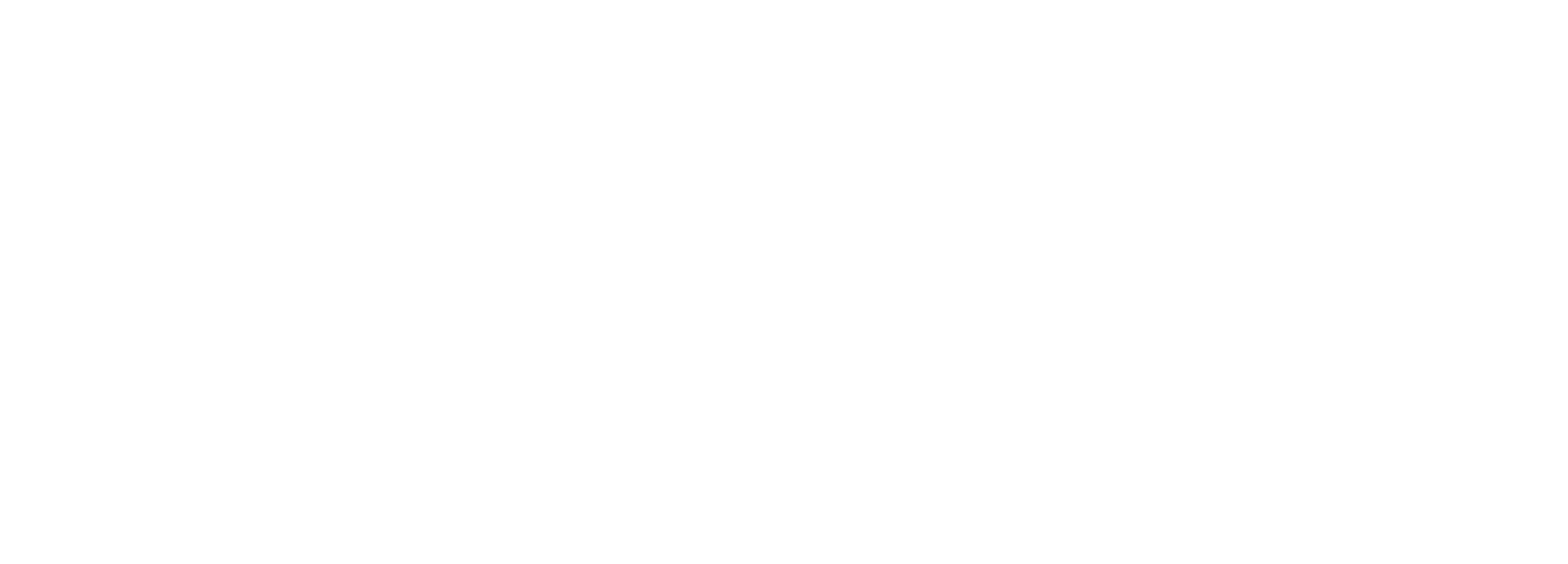
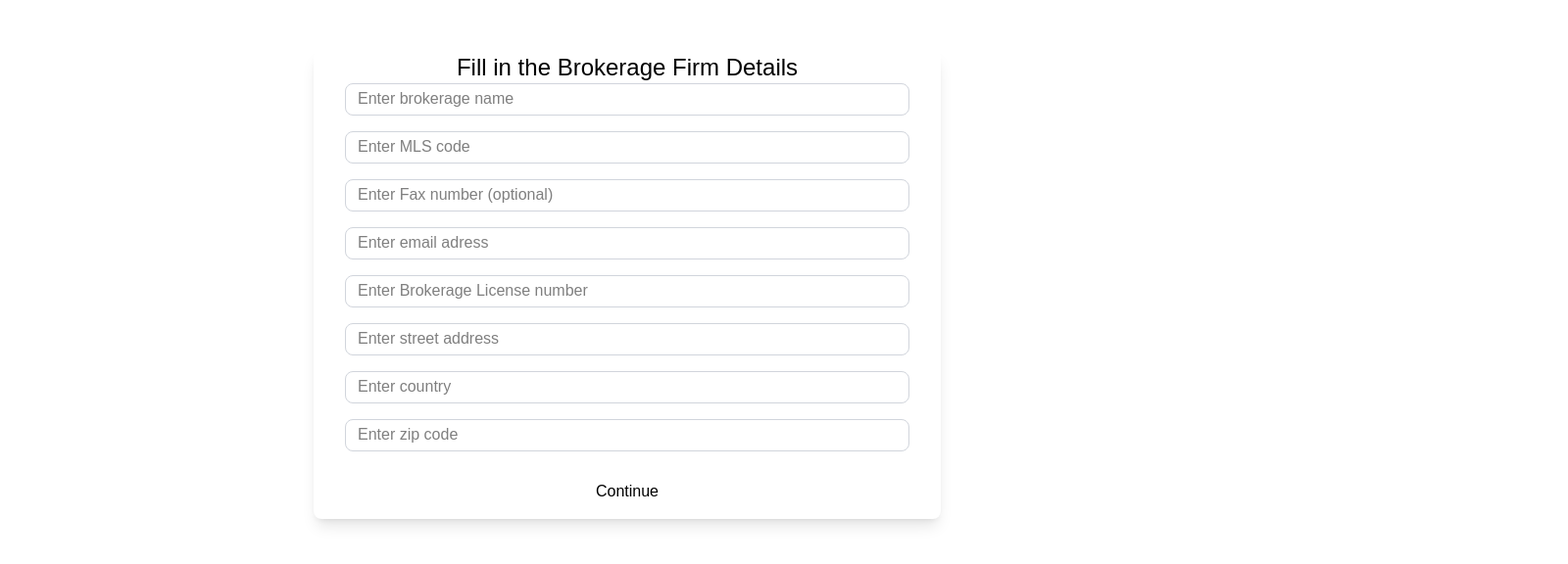
Before and after one commit to Folarrrrrrrrrrr/Tera, a React (Vite) app: page /brokerageForm in a window 1280 px wide. Before the commit this address had no page. Shown: the part 110-686 px from the top of the page at 98% size, 1600 px wide, since content can reach past the window. Built offline with nearby package versions, Linux system fonts and the light colour scheme.

Commit message:
set up BRokerage flow v1

```diff
--- a/src/App.tsx
+++ b/src/App.tsx
@@ -6,7 +6,8 @@
 import  OtpModal from "./pages/auth/optScreens/OtpModal";
 import SetProfile from './pages/profile/SetProfile';
 import SignatureInitial from './pages/profile/SignatureInitial'
-
+import BrokerageSetup from './pages/Brokerage/WelcomeScreen';
+import BrokerageForm from './pages/Brokerage/BrokerageForm';
 function App() {
   return (
     <Router>
@@ -17,6 +18,8 @@
       <Route path="/otpModal" element={<OtpModal/>} />
       <Route path="/set-profile" element={<SetProfile/>} />
       <Route path="/set-signature" element={<SignatureInitial/>} />
+      <Route path="/brokerageSetup" element={<BrokerageSetup/>} />
+      <Route path="/brokerageForm" element={<BrokerageForm/>} />
     </Routes>
   </Router>
   )
--- /dev/null
+++ b/src/pages/Brokerage/BrokerageForm.tsx
@@ -0,0 +1,109 @@
+import { useState } from "react";
+import Input from "../../component/UI/Form/Input";
+import Button from "../../component/UI/Form/Button";
+import React from "react";
+import { useNavigate } from "react-router-dom";
+
+const BrokerageForm = () => {
+  const navigate = useNavigate();
+
+  const [form, setForm] = useState({
+    brokerageName: "",
+    mlsCode: "",
+    brokerageLicense: "",
+    email: "",
+    Faxphone: "",
+    streetAddress: "",
+    country: "",
+    zipCode: "",
+  });
+  const [showSuccess, setShowSuccess] = useState(false);
+  const [loading, setLoading] = useState(false);
+
+  const handleChange = (e: React.ChangeEvent<HTMLInputElement>) => {
+    setForm({ ...form, [e.target.name]: e.target.value });
+  };
+
+  const handleSubmit = (e: React.FormEvent) => {
+    e.preventDefault();
+    setLoading(true);
+
+    const formData = new FormData();
+    formData.append("brokerageName", form.brokerageName);
+    formData.append("Faxphone", form.Faxphone);
+    formData.append("brokerageLicense", form.brokerageLicense);
+    formData.append("email", form.email);
+    formData.append("country", form.country);
+    formData.append("mlsCode", form.mlsCode);
+    formData.append("zipCode", form.zipCode);
+    formData.append("streetAddress", form.streetAddress);
+
+    console.log("Submitting form:", formData);
+
+    setTimeout(() => {
+      setLoading(false);
+      alert("Profile saved successfully!");
+    //   navigate(`/set-signature`);
+    setShowSuccess(true)
+    }, 2000);
+  };
+
+  return (
+    <div className="content-center absolute top-0 bottom-0 right-0 left-0">
+      <div className="relative left-[25%]">
+        <div className="w-[50%] pb-[3px] pt-[2px] self-center bg-white p-8 rounded-lg shadow-lg">
+          <h2 className="text-2xl text-black font-medium text-center mb-0">Fill in the Brokerage Firm Details</h2>
+
+          <form className="space-y-4" onSubmit={handleSubmit}>
+            <Input label="" placeholder="Enter brokerage name" type="text" name="brokerageName" value={form.brokerageName} onChange={handleChange}  required />
+            <Input label="" placeholder="Enter MLS code" type="number" name="mlsCode" value={form.mlsCode}   onChange={handleChange} required />
+            <Input label="" placeholder="Enter Fax number (optional)" type="number" name="Faxphone" value={form.Faxphone} onChange={handleChange} />
+            <Input label="" placeholder="Enter email adress" type="email" name="email" value={form.email} onChange={handleChange} required />
+            <Input label="" placeholder="Enter Brokerage License number" type="number" name="brokerageLicense" value={form.brokerageLicense} onChange={handleChange} required />
+            <Input label="" placeholder="Enter street address" type="text" name="streetAddress" value={form.streetAddress} onChange={handleChange} required/>
+            <Input label="" placeholder="Enter country" type="text" name="country" value={form.country} onChange={handleChange} required/>
+            <Input label="" placeholder="Enter zip code" type="number" name="zipCode" value={form.zipCode} onChange={handleChange} required/>
+
+            <Button type="submit" isLoading={loading}>
+              Continue
+            </Button>
+          </form>
+        </div>
+      </div>
+        {/* Success popup starts here  */}
+        {showSuccess &&
+      <div className="fixed inset-0 flex items-center justify-center bg-white bg-opacity-50">
+      <div className="bg-white w-[350px] p-6 rounded-lg shadow-lg text-center">
+        {/* Success Icon */}
+        <div className="flex justify-center mb-4">
+          <div className="w-12 h-12 bg-green-500 rounded-full flex items-center justify-center">
+            <span className="text-white text-2xl">✔</span>
+          </div>
+        </div>
+
+        {/* Success Message */}
+        <h2 className="text-lg font-semibold">Brokerage created Successfully</h2>
+        <p className="text-gray-500 text-sm mt-2">
+          Your Brokerage has been successfully created.
+          <br />
+          Let’s dive deep with Tera.
+        </p>
+
+        {/* CTA Button */}
+        <button
+          // onClick={onClose}
+          onClick={()=>navigate("/brokerageSetup")}
+          className="mt-6 w-full bg-blue-600 text-white py-3 rounded-lg text-lg font-medium hover:bg-blue-700"
+        >
+          Go to Dashboard
+        </button>
+      </div>
+      </div>
+      }
+
+    </div>
+
+  );
+};
+
+export default BrokerageForm;
--- /dev/null
+++ b/src/pages/Brokerage/WelcomeScreen.tsx
@@ -0,0 +1,44 @@
+import { useNavigate } from "react-router-dom";
+
+
+
+const BrokerageSetup = () => {
+  const navigate = useNavigate();
+
+
+  return (
+    <div className="flex justify-center items-center h-screen bg-gray-100">
+      {/* Card Container */}
+      <div className="relative w-[610px] h-[702px] rounded-lg overflow-hidden shadow-lg">
+        {/* Background Image with Overlay */}
+        <div
+          className="absolute inset-0 bg-cover bg-center"
+          style={{
+            backgroundImage: "url('src/assets/images/png/BrokerageBanner.png')",
+          }}
+        >
+          <div className="absolute inset-0 bg-gradient-to-b from-transparent to-blue-700 opacity-90"></div>
+        </div>
+
+        {/* Content Section */}
+        <div className="relative z-10 flex flex-col items-center justify-end h-full text-center p-8 text-white">
+          <h2 className="text-2xl font-bold">
+            Let’s set up your Brokerage service in 1 minute
+          </h2>
+          <p className="mt-3 text-sm text-gray-200">
+            Explore seamless property brokerage directly within the app.
+            Whether buying, selling, or managing, we’re here to guide you every
+            step of the way.
+          </p>
+
+          {/* CTA Button */}
+          <button onClick={()=>navigate('/brokerageForm')} className="mt-6 w-full bg-black text-white py-3 rounded-full text-lg font-medium hover:bg-gray-900 transition">
+            Continue
+          </button>
+        </div>
+      </div>
+    </div>
+  );
+};
+
+export default BrokerageSetup;
--- a/src/pages/auth/Login.tsx
+++ b/src/pages/auth/Login.tsx
@@ -1,24 +1,21 @@
-import React from "react";
-import { useState } from "react";
+import React, { useState } from "react";
+import { useNavigate } from "react-router-dom";
 import sideBox from "../../assets/images/png/welcomFrame.png";
-// import AuthLayout from "../../component/Auth/AuthLayout";
 import Input from "../../component/UI/Form/Input";
 import Button from "../../component/UI/Form/Button";
 import teraLogo from "../../assets/images/png/teraLogo.png";
 import eyeSlash from "../../assets/images/png/eyeslash.png";
-import { useNavigate } from "react-router-dom";
+import eyeOpen from "../../assets/images/png/vision.png"; // Add an open-eye icon
 
 const Login = () => {
-  const navigate = useNavigate()
+  const navigate = useNavigate();
   const [form, setForm] = useState({
-    state: "",
-    licenseNumber: "",
-    fullName: "",
     email: "",
-    phone: "",
     password: "",
   });
+
   const [loading, setLoading] = useState(false);
+  const [showPassword, setShowPassword] = useState(false); // State to toggle password visibility
 
   const handleChange = (e: React.ChangeEvent<HTMLInputElement>) => {
     setForm({ ...form, [e.target.name]: e.target.value });
@@ -31,11 +28,11 @@
   };
 
   return (
-    <div className="pl-15 absolute top-0 bottom-0 right-0 left-0  content-center">
+    <div className="pl-15 absolute top-0 bottom-0 right-0 left-0 content-center">
       <div className="">
         <img src={teraLogo} alt="" className="h-[6%] w-[6%] absolute top-5" />
         <div className="w-[50%] self-center bg-white p-8 rounded-lg shadow-lg">
-          <h2 className="text-2xl text-black font-bold ">Login or Signup</h2>
+          <h2 className="text-2xl text-black font-bold">Login or Signup</h2>
           <form className="space-y-4 mt-[5%]" onSubmit={handleSubmit}>
             <Input
               label=""
@@ -46,44 +43,40 @@
               onChange={handleChange}
               required
             />
-            <div className=" flex flex-col w-[100%] ">
+            <div className="relative w-full">
               <Input
                 label=""
                 placeholder="Enter password"
-                type="password"
+                type={showPassword ? "text" : "password"} // Toggle type
                 name="password"
                 value={form.password}
                 onChange={handleChange}
                 required
               />
               <img
-                src={eyeSlash}
-                alt=""
-                className="w-[15px] h-[15px] self-center relative left-[45%] -top-[24px] "
+                src={showPassword ? eyeOpen : eyeSlash}
+                alt="Toggle Password Visibility"
+                className="absolute right-3 top-1/2 transform -translate-y-1/2 w-5 cursor-pointer"
+                onClick={() => setShowPassword(!showPassword)}
               />
             </div>
-            <p className="relative left-[70%]  text-red-400 cursor-pointer">
-              forgot password?{" "}
+            <p className="relative left-[70%] text-red-400 cursor-pointer">
+              Forgot password?
             </p>
-            <Button
-              className="relative -top-10"
-              type="submit"
-              isLoading={loading}
-            >
+            <Button className="relative -top-10" type="submit" isLoading={loading}>
               Login
             </Button>
           </form>
         </div>
-          <p onClick={()=> navigate("/signup")} className="ml-[18%] mt-[2%] text-black">
-            Don't have an account?{" "}
-            <span className="text-blue-600 cursor-pointer">Signup</span>
-          </p>
+        <p onClick={() => navigate("/signup")} className="ml-[18%] mt-[2%] text-black">
+          Don't have an account? <span className="text-blue-600 cursor-pointer">Signup</span>
+        </p>
       </div>
       <div>
         <img
           src={sideBox}
           alt=""
-          className=" h-[100%] w-[400px] absolute bottom-0 right-0  "
+          className="h-[100%] w-[400px] absolute bottom-0 right-0"
         />
       </div>
     </div>
--- a/src/pages/profile/SignatureInitial.tsx
+++ b/src/pages/profile/SignatureInitial.tsx
@@ -186,6 +186,7 @@
         {/* CTA Button */}
         <button
           // onClick={onClose}
+          onClick={()=>navigate("/brokerageSetup")}
           className="mt-6 w-full bg-blue-600 text-white py-3 rounded-lg text-lg font-medium hover:bg-blue-700"
         >
           Set up Brokerage
```
Also changed, not shown: src/assets/images/png/BrokerageBanner.png (added), src/assets/images/png/vision.png (added).
